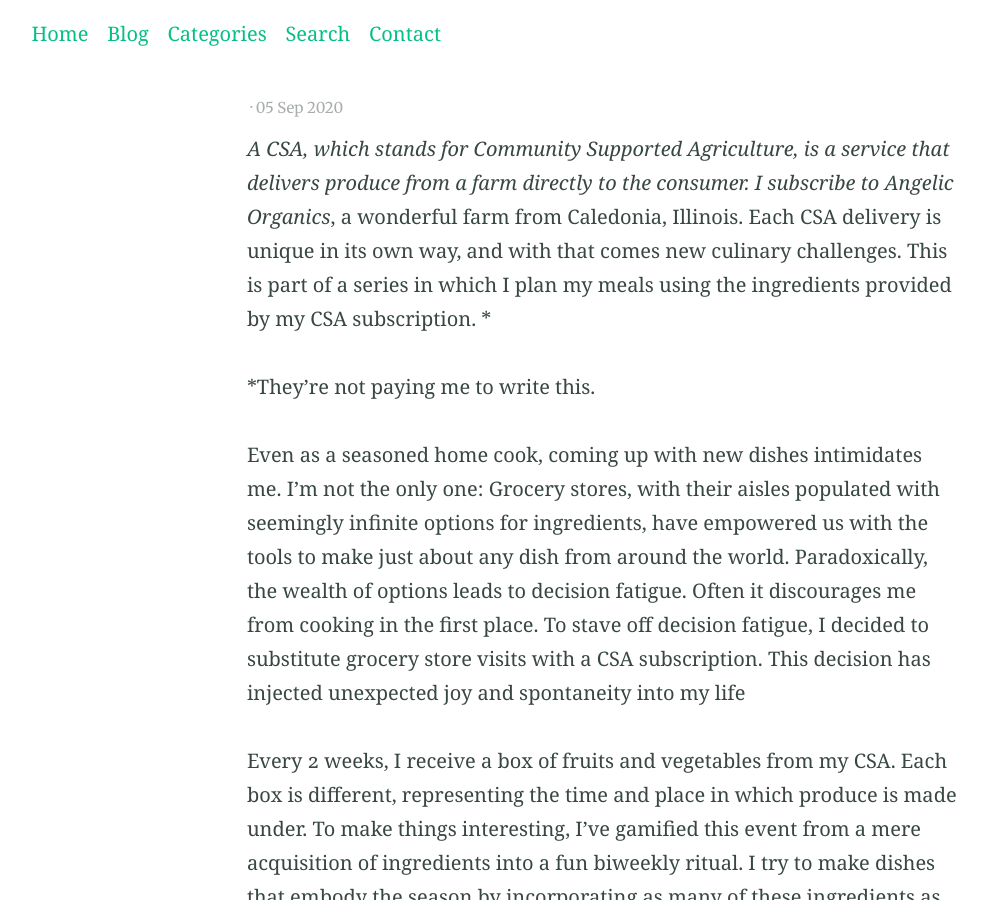
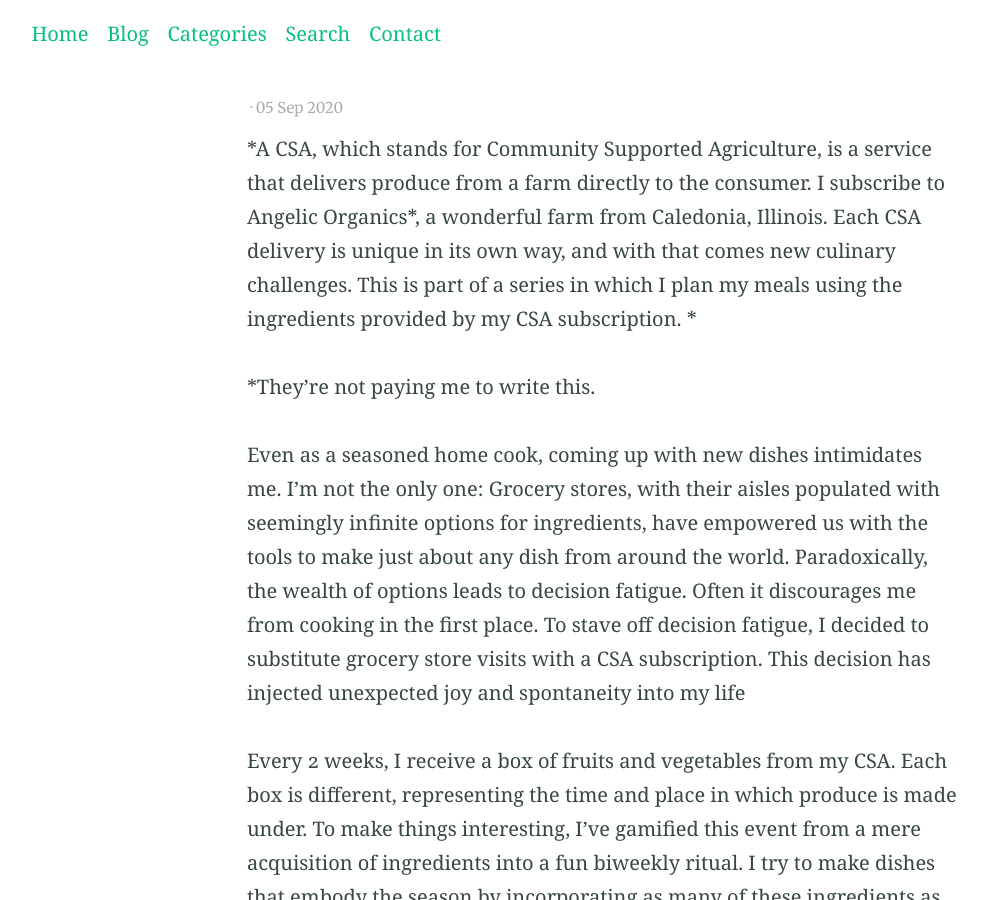
Before and after one commit to victoreram/victoreram.github.io, a Jekyll site: the page built from _posts/2020-09-05-CSA-Challenge-Midsummer.MD, in a window 1280 px wide and 900 px high. Shown: the whole window, without its empty margins (36-1023 px from the left). Built offline with Jekyll 4.4.1, drawn with Linux system fonts in a browser that asks for light colours; our own code applies the rules of GitHub Pages for plain Markdown files.

```diff
--- a/_posts/2020-09-05-CSA-Challenge-Midsummer.MD
+++ b/_posts/2020-09-05-CSA-Challenge-Midsummer.MD
@@ -5,7 +5,7 @@ categories:
 - Cooking
 ---
 
-*A CSA, which stands for Community Supported Agriculture, is a service that delivers produce from a farm directly to the consumer. I subscribe to Angelic Organics*, a wonderful farm from Caledonia, Illinois. Each CSA delivery is unique in its own way, and with that comes new culinary challenges. This is part of a series in which I plan my meals using the ingredients provided by my CSA subscription. *
+*A CSA, which stands for Community Supported Agriculture, is a service that delivers produce from a farm directly to the consumer. I subscribe to Angelic Organics\*, a wonderful farm from Caledonia, Illinois. Each CSA delivery is unique in its own way, and with that comes new culinary challenges. This is part of a series in which I plan my meals using the ingredients provided by my CSA subscription. *
 
 \*They’re not paying me to write this.
 
```
